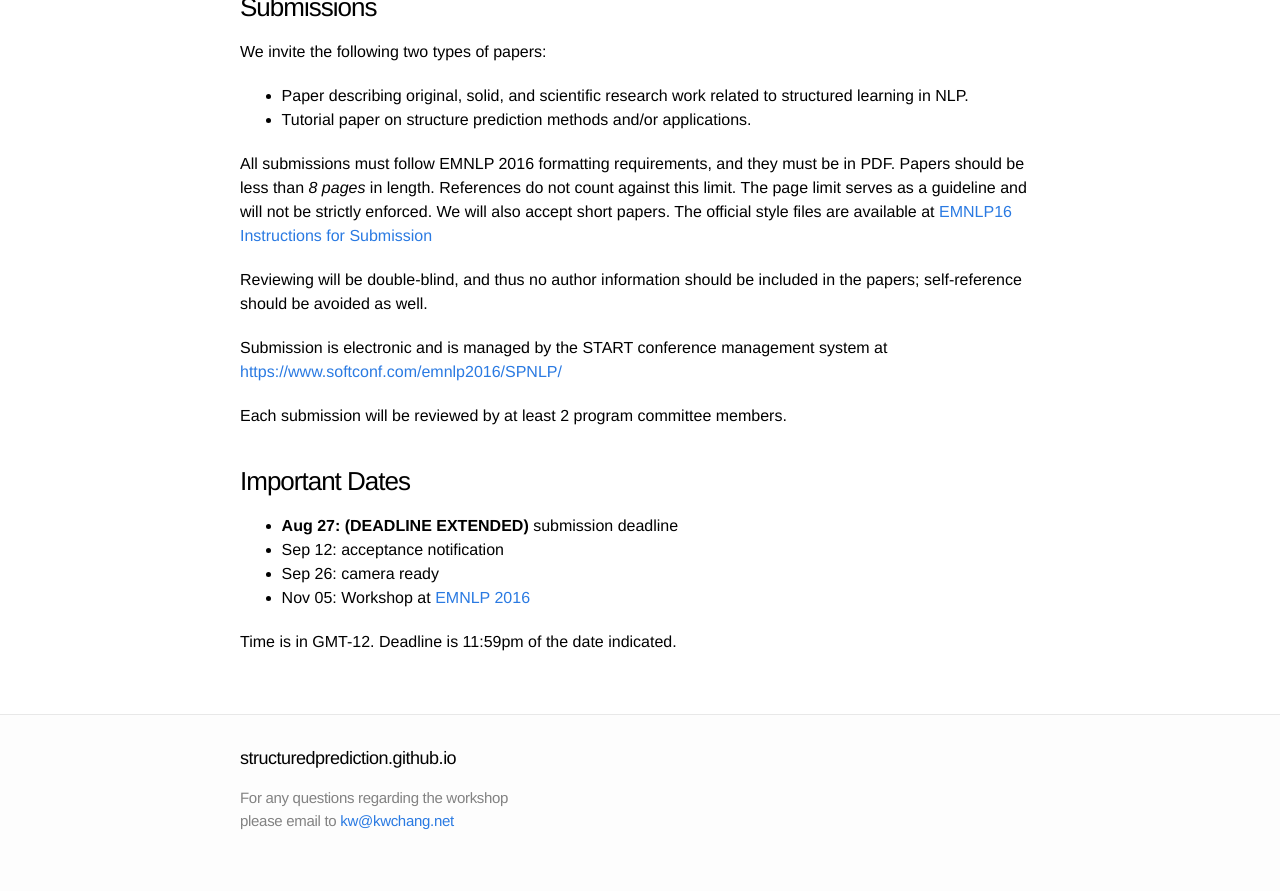
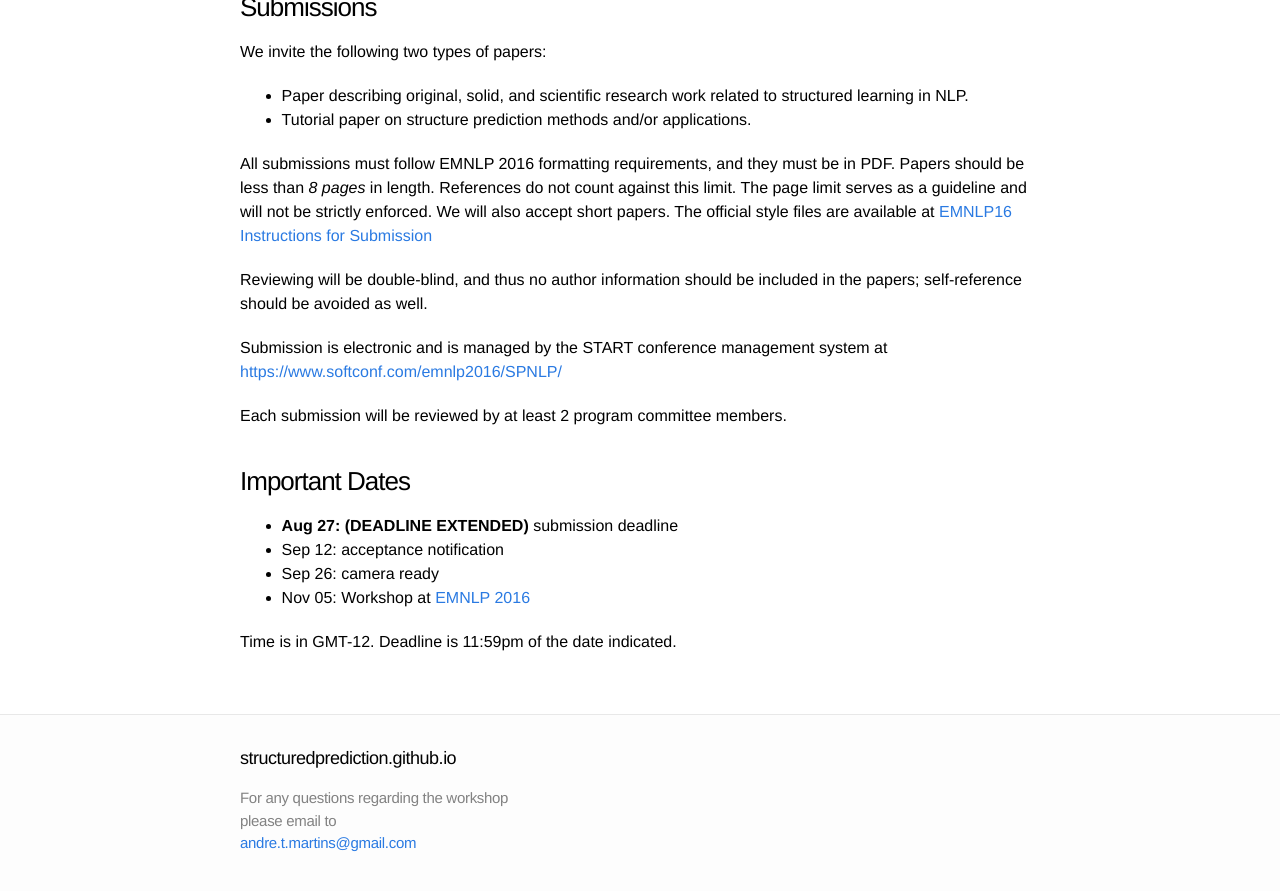
Before and after one commit to structuredprediction/structuredprediction.github.io, a Jekyll site: the page built from EMNLP16/1_cfp.md, in a window 1280 px wide and 900 px high, scrolled down 1018 px. Shown: the top 891 px of the window. Built offline with Jekyll 4.4.1, drawn with Linux system fonts in a browser that asks for light colours.

Commit message:
Update email.

```diff
--- a/_config.yml
+++ b/_config.yml
@@ -4,7 +4,7 @@ title1_16: "EMNLP 16 "
 title1_17: "EMNLP 17 "
 title1_19: "EMNLP 19 "
 title2: " Workshop on Structured Prediction for NLP"
-email: kw@kwchang.net
+email: andre.t.martins@gmail.com
 #description: "EMNLP 16: Structured Prediction for Natural Language Processing"
 baseurl: ""
 url1_16: "http://www.emnlp2016.net"
```
